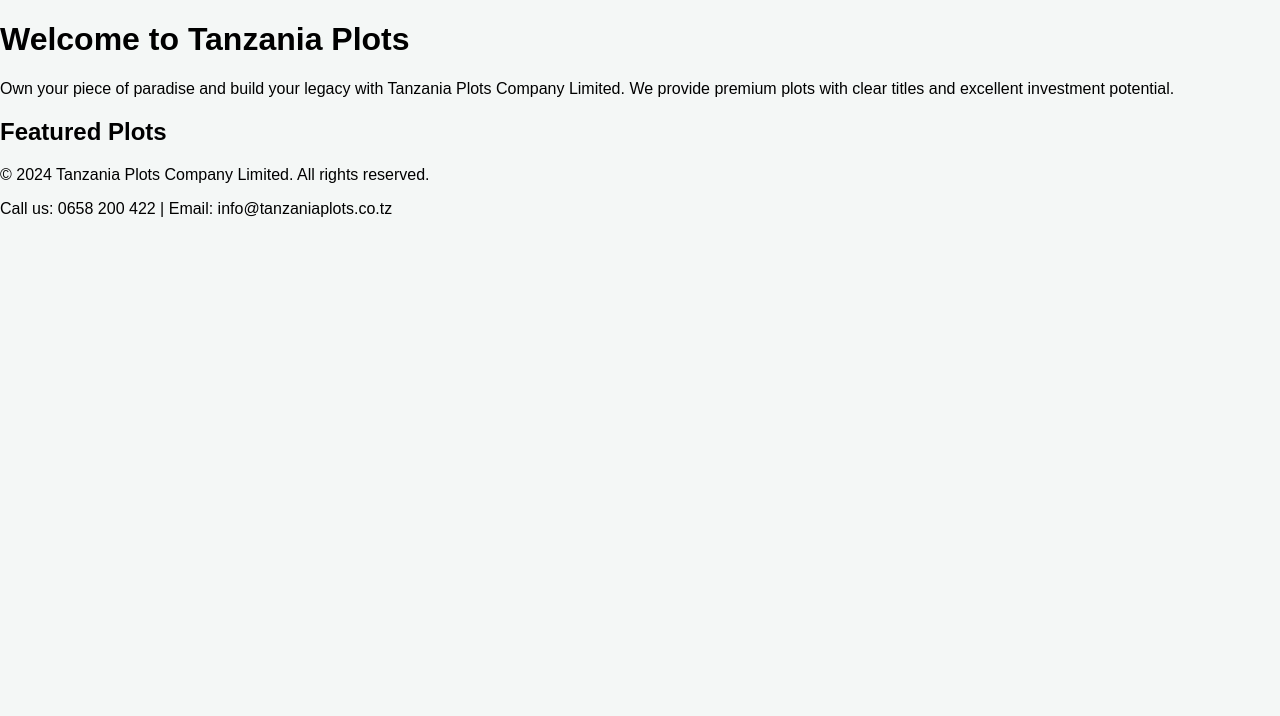
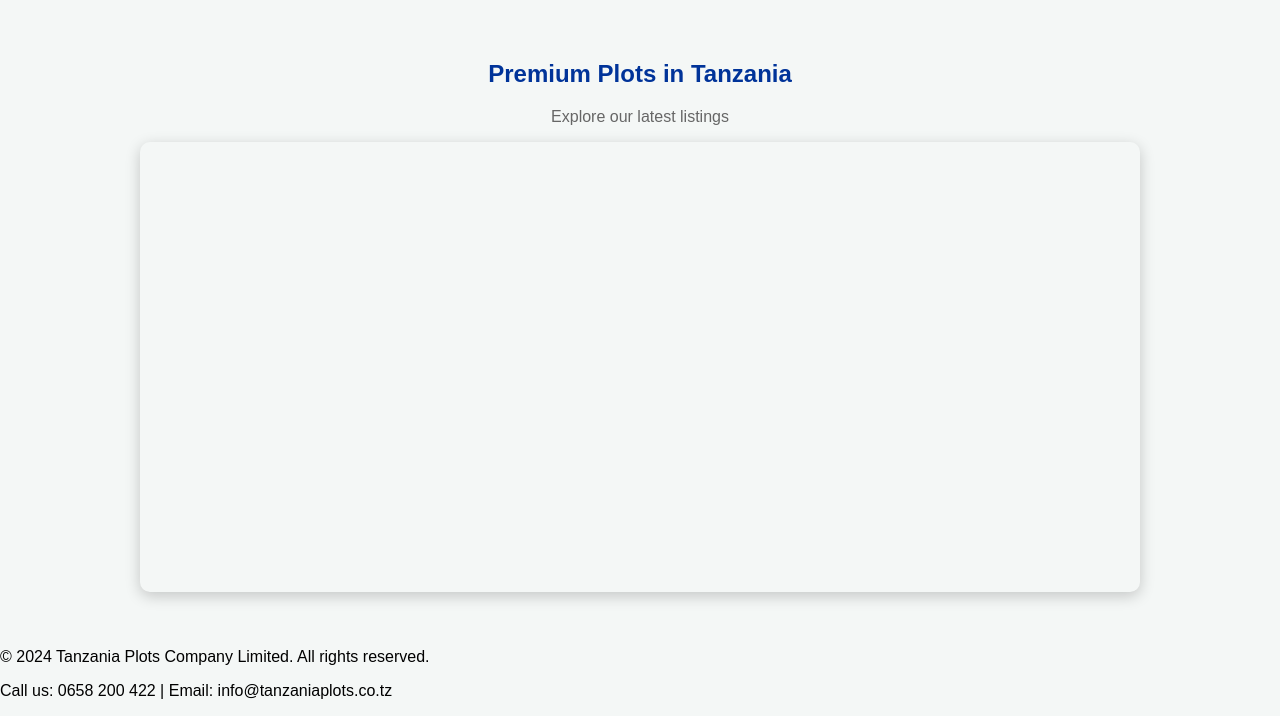
Before and after one commit to ngamilagaboniface-beep/tanzania_plots, a Flask app: page / in a window 1280 px wide. Shown: the part 173-889 px from the top of the page. Before the commit the page ends 390 px from the top, so only its background shows below. Run offline with Flask 3, Linux system fonts and the light colour scheme; data that the repository does not hold is empty.

Commit message:
Enhance index.html with slideshow for plots
Added a slideshow feature for featured plots and updated the layout.

```diff
--- a/templates/index.html
+++ b/templates/index.html
@@ -1,24 +1,40 @@
 {% extends "base.html" %}
 {% block content %}
-    <h1>Welcome to Tanzania Plots</h1>
-    <p>Own your piece of paradise and build your legacy with Tanzania Plots Company Limited. We provide premium plots with clear titles and excellent investment potential.</p>
+<section style="padding: 40px 0; text-align: center;">
+    <h1 style="color: var(--brand-blue);">Premium Plots in Tanzania</h1>
+    <p style="color: #666;">Explore our latest listings</p>
 
-    <h2>Featured Plots</h2>
-    <div class="plots-grid">
+    <div class="slideshow-container">
         {% for plot in plots %}
-            <div class="plot-card">
-                {% if plot.images %}
-                    <img src="{{ plot.images[0].url }}" alt="{{ plot.title }}" class="plot-card-image" style="width:100%; height:200px; object-fit:cover;">
-                {% else %}
-                    <div class="plot-image-placeholder"><i class="fas fa-map-marker-alt fa-3x"></i></div>
-                {% endif %}
-                <div class="plot-details">
-                    <div class="plot-title">{{ plot.title }}</div>
-                    <div class="plot-location">{{ plot.location }}</div>
-                    <div class="plot-price">TZS {{ plot.price|format(',.0f') }}</div>
-                    <a href="{{ url_for('property_detail', plot_id=plot.id) }}" class="btn-detail">View Details</a>
-                </div>
+        <div class="mySlides fade">
+            {% if plot.images %}
+                <img src="{{ url_for('static', filename='uploads/' + plot.images[0].filename) }}" class="slide-img">
+            {% else %}
+                <div style="height:100%; background:#ddd; display:flex; align-items:center; justify-content:center;">No Image</div>
+            {% endif %}
+            <div class="slide-caption">
+                <h3>{{ plot.title }}</h3>
+                <p>{{ plot.location }} - TZS {{ "{:,.0f}".format(plot.price) }}</p>
+                <a href="{{ url_for('property_detail', plot_id=plot.id) }}" class="btn-primary" style="text-decoration:none; background:white; color:var(--brand-blue);">View Details</a>
             </div>
+        </div>
         {% endfor %}
     </div>
+</section>
+
+<script>
+let slideIndex = 0;
+showSlides();
+
+function showSlides() {
+  let slides = document.getElementsByClassName("mySlides");
+  for (let i = 0; i < slides.length; i++) {
+    slides[i].style.display = "none";
+  }
+  slideIndex++;
+  if (slideIndex > slides.length) {slideIndex = 1}
+  slides[slideIndex-1].style.display = "block";
+  setTimeout(showSlides, 4000); // Change image every 4 seconds
+}
+</script>
 {% endblock %}
```
